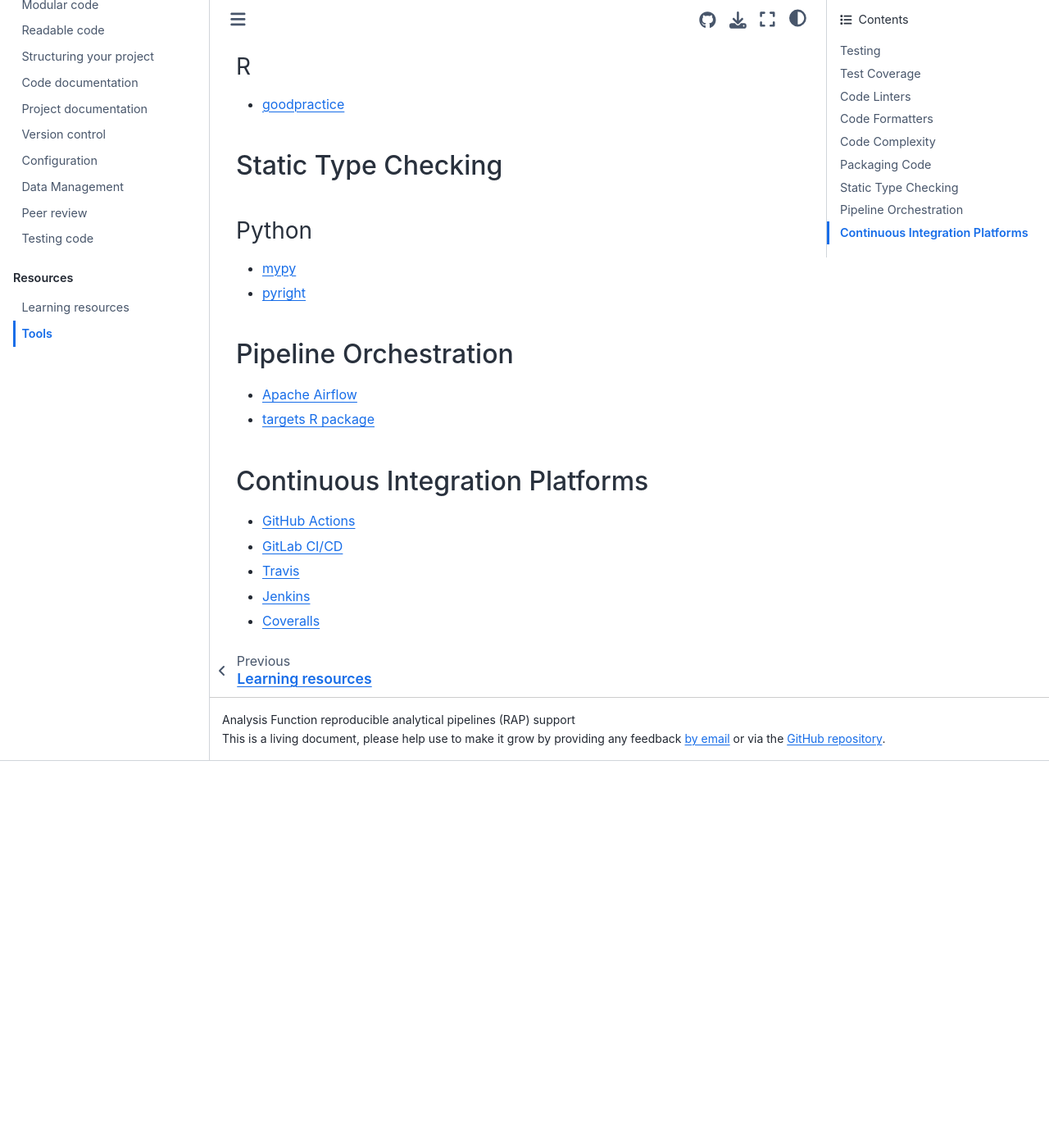
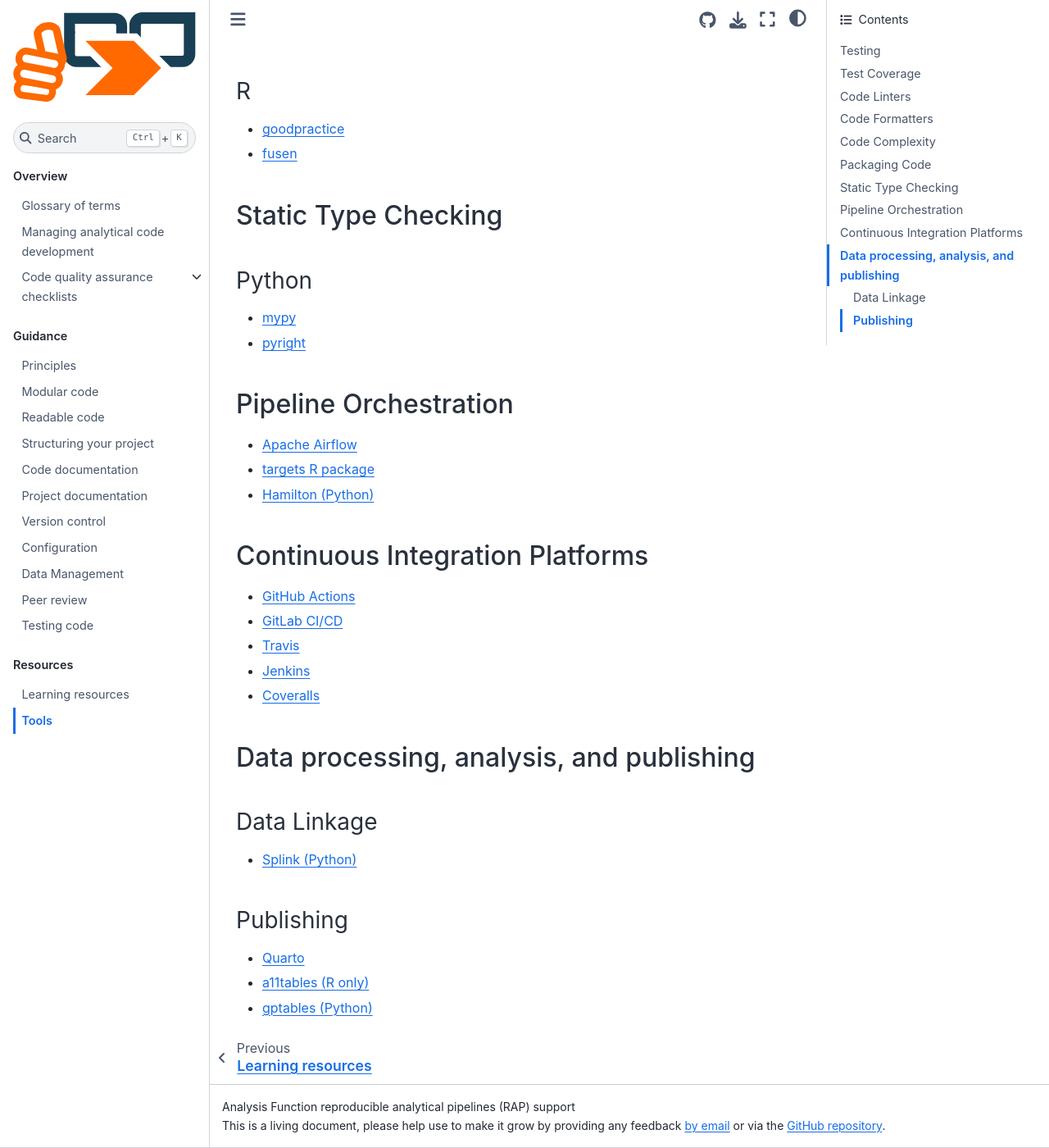
Before and after one commit to best-practice-and-impact/qa-of-code-guidance, a Jupyter Book: the page built from book/tools.md, in a window 1280 px wide and 1400 px high, scrolled down 2387 px. Shown: the whole window at 82% size. Built offline with Jupyter Book 1.0.4 settings and Sphinx 7.4.7 and the Sphinx Book theme 1.1.4, drawn with Linux system fonts in a browser that asks for light colours; before the commit the page ends 3315 px from its top, so only the background shows below that.

Commit message:
add new tools to tools page

```diff
--- a/book/tools.md
+++ b/book/tools.md
@@ -80,6 +81,7 @@
 ### R
 
 * [goodpractice](http://mangothecat.github.io/goodpractice/)
+* [fusen](https://thinkr-open.github.io/fusen/)
 
 ## Static Type Checking
 
@@ -93,6 +95,7 @@
 
 * [Apache Airflow](https://airflow.apache.org/)
 * [targets R package](https://wlandau.github.io/targets-manual/)
+* [Hamilton (Python)](https://hamilton-docs.gitbook.io/docs/)
 
 ## Continuous Integration Platforms
 
@@ -101,3 +104,15 @@
 * [Travis](https://travis-ci.org/)
 * [Jenkins](https://www.jenkins.io/)
 * [Coveralls](https://coveralls.io/)
+
+## Data processing, analysis, and publishing
+
+### Data Linkage
+
+* [Splink (Python)](https://www.gov.uk/government/publications/joined-up-data-in-government-the-future-of-data-linking-methods/splink-mojs-open-source-library-for-probabilistic-record-linkage-at-scale#introduction)
+
+### Publishing
+
+* [Quarto](https://quarto.org/)
+* [a11tables (R only)](https://co-analysis.github.io/a11ytables/index.html)
+* [gptables (Python)](https://gptables.readthedocs.io/en/latest/index.html#)
```
Also changed, not shown: other parts of book/tools.md (+1 -0 lines).
